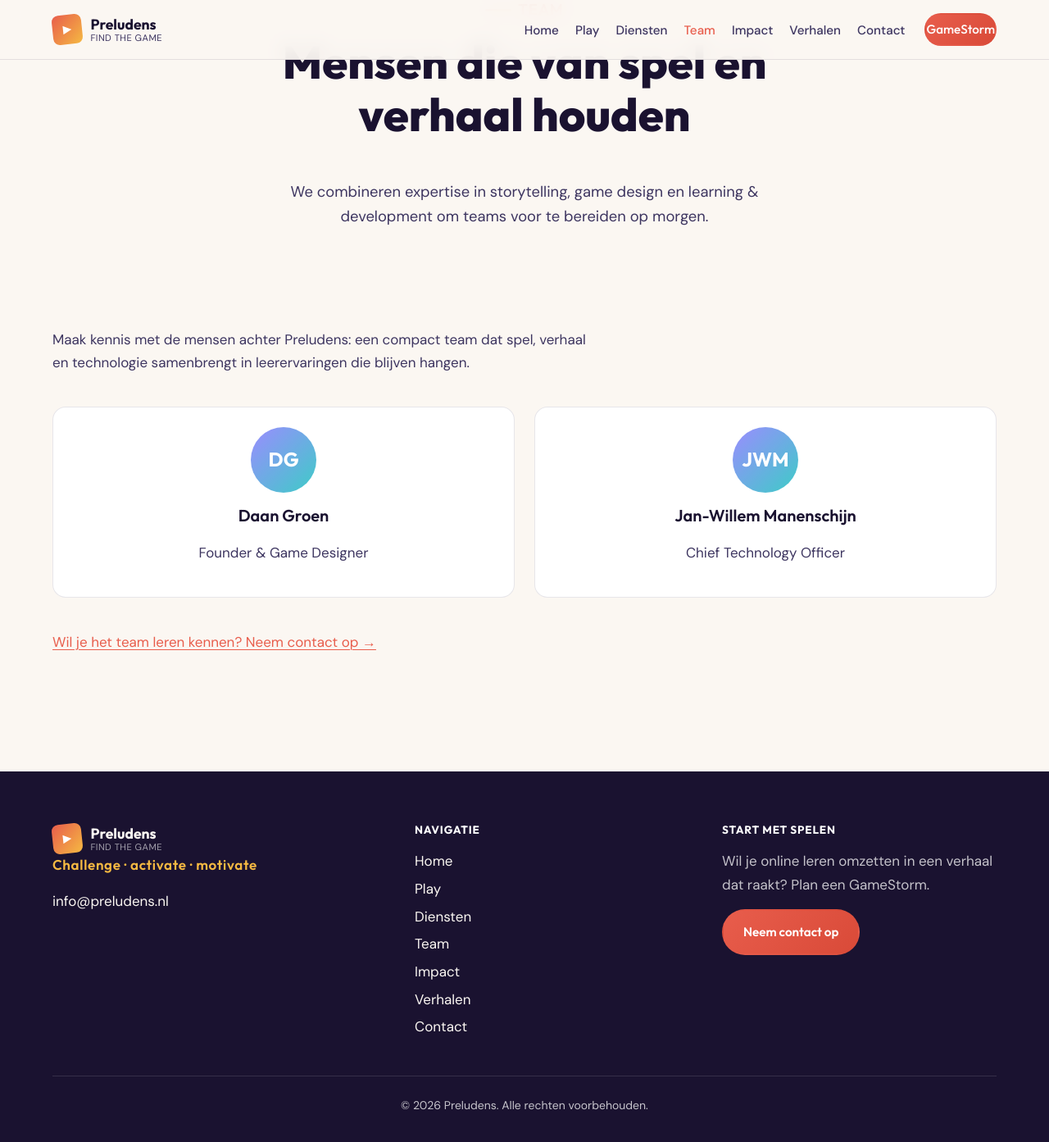
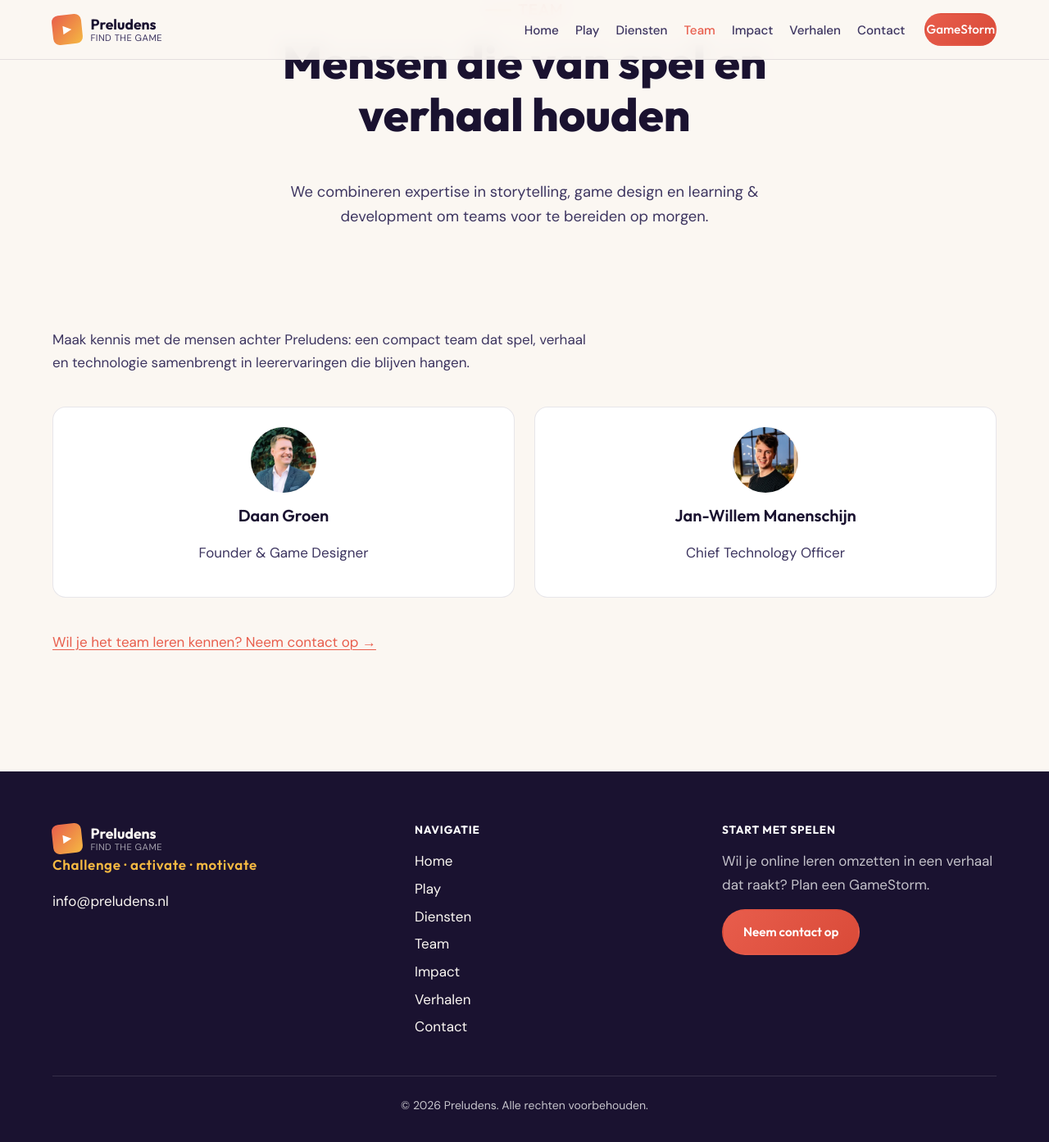
Before and after one commit to Preludens/preludens-website, a Jekyll site: the page built from team/index.md, in a window 1280 px wide and 1400 px high, scrolled down 143 px. Shown: the top 1393 px of the window at 82% size. Built offline with Jekyll 4.4.1, drawn with Linux system fonts in a browser that asks for light colours.

Commit message:
Add LinkedIn headshots for Daan Groen and Jan-Willem Manenschijn
Profile photos sourced from LinkedIn (daan-groen-30426912, creatievemaan)
and hosted locally on the team page.

Co-authored-by: Jan-Willem Manenschijn <github@manenschijn.com>

```diff
--- a/assets/css/main.scss
+++ b/assets/css/main.scss
@@ -714,10 +714,18 @@ p { margin: 0 0 var(--space-sm); }
     display: flex;
     align-items: center;
     justify-content: center;
+    overflow: hidden;
     font-size: 1.5rem;
     color: var(--color-white);
     font-family: var(--font-display);
     font-weight: 700;
+
+    img {
+      width: 100%;
+      height: 100%;
+      object-fit: cover;
+      display: block;
+    }
   }
 }
 
--- a/team/index.md
+++ b/team/index.md
@@ -22,12 +22,16 @@ permalink: /team/
     </p>
     <div class="team-grid" style="margin-top: var(--space-lg);">
       <div class="team-member">
-        <div class="avatar" aria-hidden="true">DG</div>
+        <div class="avatar">
+          <img src="{{ '/assets/images/team/daan-groen.jpg' | relative_url }}" alt="Daan Groen" width="200" height="200" loading="lazy" decoding="async">
+        </div>
         <h3>Daan Groen</h3>
         <p>Founder &amp; Game Designer</p>
       </div>
       <div class="team-member">
-        <div class="avatar" aria-hidden="true">JWM</div>
+        <div class="avatar">
+          <img src="{{ '/assets/images/team/jan-willem-manenschijn.jpg' | relative_url }}" alt="Jan-Willem Manenschijn" width="200" height="200" loading="lazy" decoding="async">
+        </div>
         <h3>Jan-Willem Manenschijn</h3>
         <p>Chief Technology Officer</p>
       </div>
```
Also changed, not shown: assets/images/team/daan-groen.jpg (added), assets/images/team/jan-willem-manenschijn.jpg (added).
